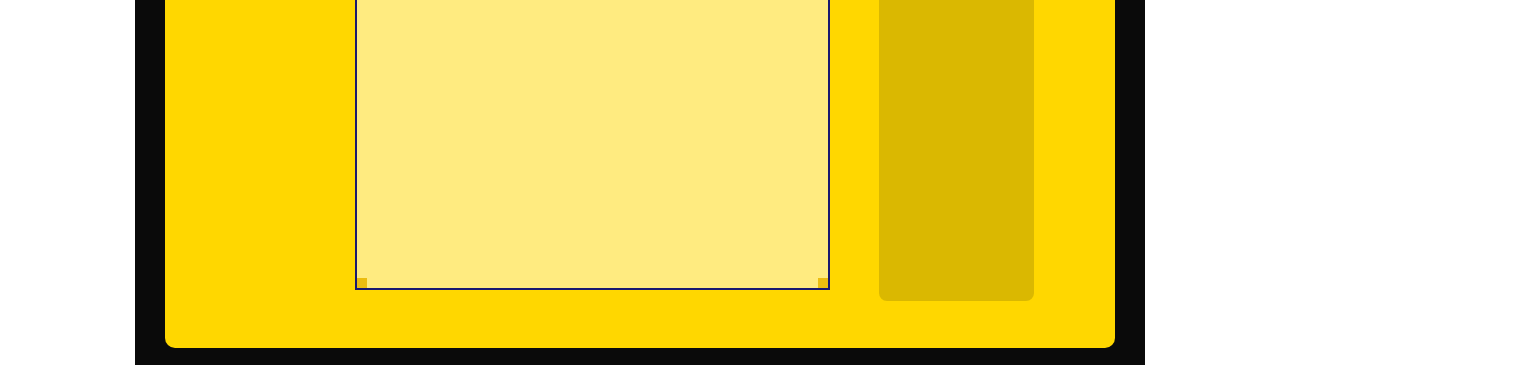
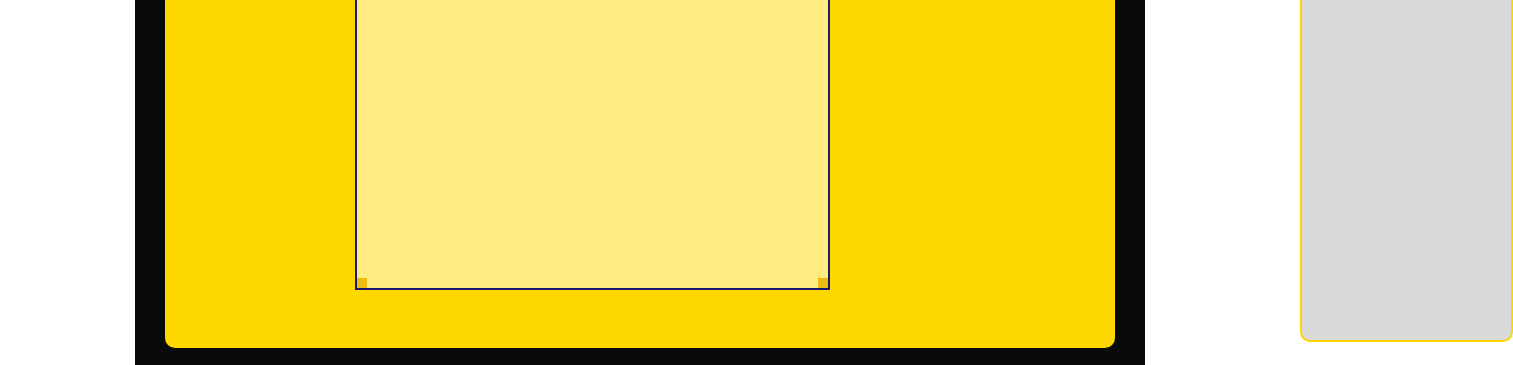
Before and after one commit to BaNazari/photo-wand, a React app: page / in a window 1280 px wide. Shown: the part 188-553 px from the top of the page, 1513 px wide, since content can reach past the window. Built offline with nearby package versions, Linux system fonts and the light colour scheme.

Commit message:
modify file structure

```diff
--- a/src/components/event-manager/event-manager.js
+++ b/src/components/canvas/canvas-manager.js
@@ -1,11 +1,11 @@
 import React from 'react'
 
-import LayerManager from '../layer-manager/layer-manager';
+//import LayerManager from '../layer-manager/layer-manager';
 import PhotoTool from '../photo-tool/photo-tool';
 
 
 
-class EventManager extends React.Component {
+class CanvasManager extends React.Component {
 
   constructor(props) {
     super(props);
@@ -133,8 +133,8 @@ class EventManager extends React.Component {
 
 
 
-    var grandParentCornerX = document.getElementById("event-manager").offsetLeft
-    var grandParentCornerY = document.getElementById("event-manager").offsetTop
+    var grandParentCornerX = document.getElementById("canvas-manager").offsetLeft
+    var grandParentCornerY = document.getElementById("canvas-manager").offsetTop
 
     draggableElement.style.left = x - parentCornerX - 10 - grandParentCornerX + 'px';
     draggableElement.style.top = y - parentCornerY - 10 - grandParentCornerY + 'px';
@@ -172,7 +172,7 @@ class EventManager extends React.Component {
   render() {
     console.log(this.props)
     return (
-      <div className=" row event-manager justify-content-center" id="event-manager">
+      <div className=" row canvas-manager justify-content-center" id="canvas-manager">
 
         <div className="col-6 block--middle-row " ref={this.photoEditor} onDrop={this.drop} onDragOver={this.allowDrop} id="photo-editor">
           <div ref={this._test} className="test" id="test">
@@ -185,13 +185,11 @@ class EventManager extends React.Component {
         <div className="col-6 photo-tool-holder">
           <PhotoTool imageSrc={this.props.newImageSrc}/>
         </div>
-        <div>
-          <LayerManager />
-        </div>
+
 
       </div>
     )
   }
 }
 
-export default EventManager
+export default CanvasManager
--- a/src/components/component-holder/component-holder.js
+++ b/src/components/component-holder/component-holder.js
@@ -1,8 +1,9 @@
 import React from 'react'
 
-import EventManager from '../event-manager/event-manager'
+import EventManager from '../canvas/canvas-manager'
 import FileManager from '../file-manager/file-manager'
 import Exporter from '../exporter/exporter'
+import LayerManager from '../layer-manager/layer-manager';
 
 class ComponentHolder extends React.Component {
     constructor() {
@@ -52,8 +53,12 @@ class ComponentHolder extends React.Component {
                 <div>
                     <EventManager newImageSrc={this.state.imageSet[this.state.imageSet.length - 1]} />
                 </div>
+                <div className="layer-manager col-2">
+                    <LayerManager />
+                </div>
                 <div className="row justify-content-between block">
                     <FileManager imageAdder={this.addImage} />
+
                     <Exporter />
                 </div>
             </div>
--- a/src/components/layer-manager/layer-manager.js
+++ b/src/components/layer-manager/layer-manager.js
@@ -11,7 +11,7 @@ class LayerManager extends React.Component {
 
     render() {
         return(
-            <div className="col-2 layer-manager">
+            <div className="">
                 <p>Layers</p>
             </div>
         )
--- a/src/components/photo-tool/photo-tool.js
+++ b/src/components/photo-tool/photo-tool.js
@@ -7,6 +7,9 @@ const PhotoTool = (props) => {
         const myCanvas = document.getElementById("myCanvas")
         const ctx = myCanvas.getContext("2d")
         const myImg = document.getElementById("myImg")
+
+
+
 
         myCanvas.width = myCanvas.width //**If you dont do it, the previous img will remain. This line resets canvas.
         var photoRatio = myImg.width / myImg.height;
@@ -34,6 +37,7 @@ const PhotoTool = (props) => {
                 <img id="myImg" />
             }
             </canvas>
+
         </div>
     )
 
--- a/src/style.scss
+++ b/src/style.scss
@@ -34,7 +34,7 @@ $Secondry-color: rgb(10, 10, 10);
     position: relative;
 }
 
-.event-manager {
+.canvas-manager {
     /* border: 2px solid brown; */
     position: relative;
     padding: 0 !important;
@@ -80,9 +80,10 @@ $Secondry-color: rgb(10, 10, 10);
     padding: 0 !important;
     height: 100%;
     width: 100%;
+
 }
 
-.event-manager {
+.canvas-manager {
     margin: 20px;
     background-color: white;
     height: 450px;
@@ -223,3 +224,15 @@ $Secondry-color: rgb(10, 10, 10);
     right: 0;
     cursor: se-resize;
 }
+
+.layer-manager{
+    position: absolute;
+    background-color: rgba(10, 10, 10, 0.15);
+    height: 400px;
+    border: 2px solid gold;
+    border-radius: 10px;
+    text-align: center;
+    font-size: 30px;
+    top: 130px;
+    left: 1300px;
+}
```
Also changed, not shown: src/components/canvas/canvas-ele.js (added, +13 -0 lines), src/components/layer-manager/layer-ele.js (added).
